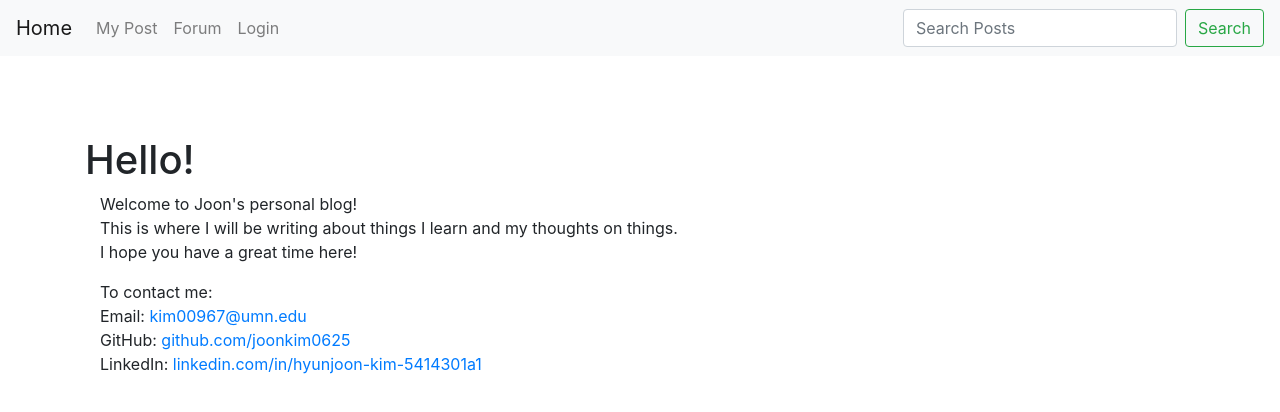
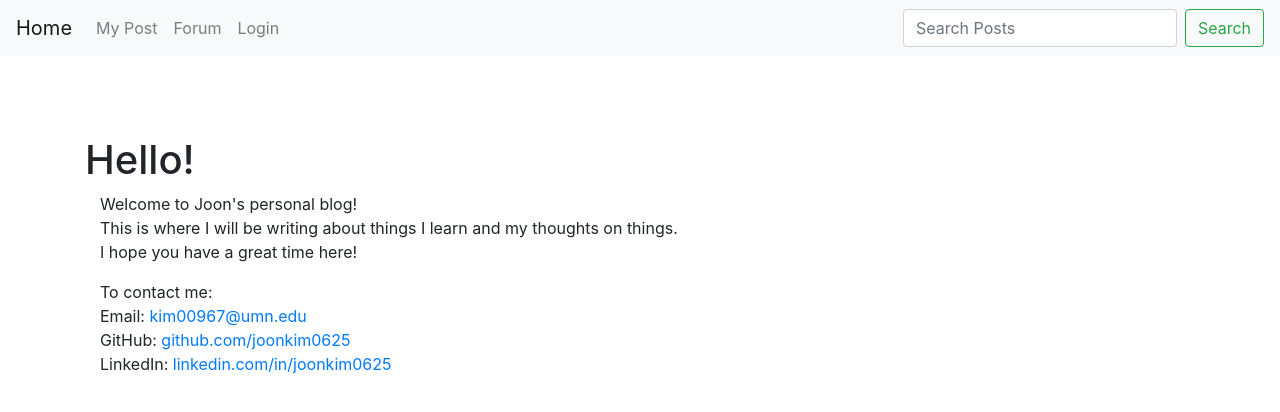
Before and after one commit to joonkim0625/blog-frontend, a React (Create React App) app: page / in a window 1280 px wide. Shown: the top 412 px of the page. Built offline with nearby package versions, Linux system fonts and the light colour scheme.

Commit message:
update linkedin address

```diff
--- a/src/components/layout/Home.js
+++ b/src/components/layout/Home.js
@@ -28,11 +28,8 @@ const Home = () => {
         </a>
         <br />
         <span>LinkedIn: </span>
-        <a
-          href="https://linkedin.com/in/hyunjoon-kim-5414301a1/"
-          target="_blank"
-        >
-          linkedin.com/in/hyunjoon-kim-5414301a1
+        <a href="https://linkedin.com/in/joonkim0625" target="_blank">
+          linkedin.com/in/joonkim0625{" "}
         </a>
         <br />
       </div>
```
